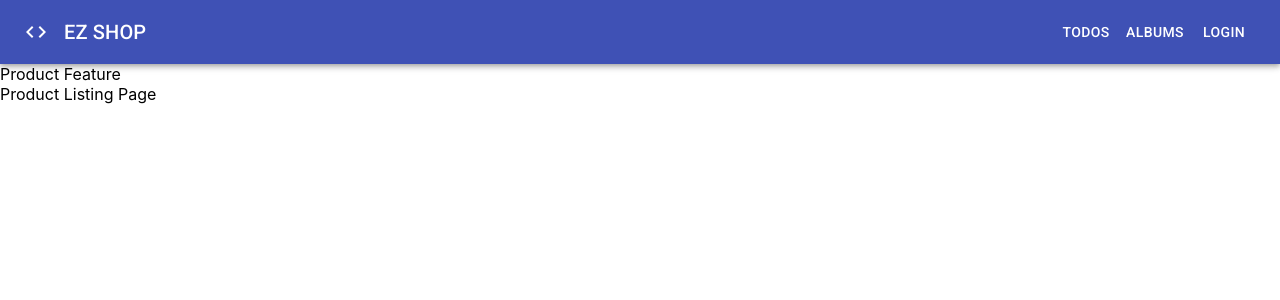
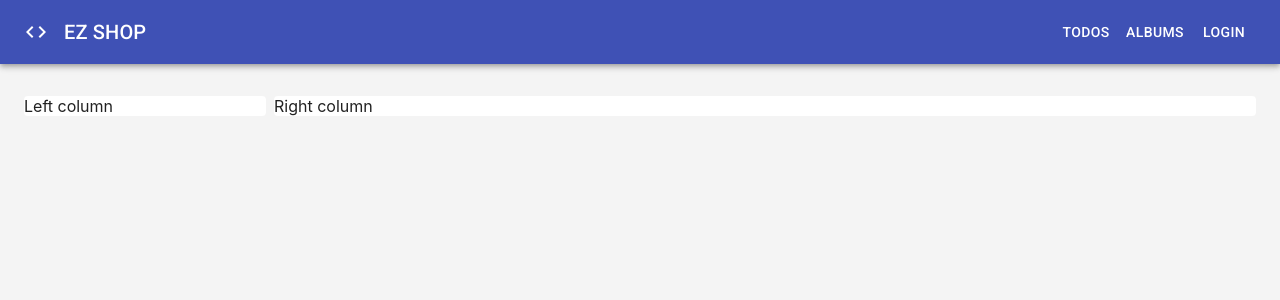
Before and after one commit to paulnguyen-mn/learn-reactjs, a React (Create React App) app: page /products in a window 1280 px wide. Shown: the top 300 px of the page. Built offline with nearby package versions, Linux system fonts and the light colour scheme; no server answers.

Commit message:
112 - Setup listing layout

```diff
--- a/src/features/Product/index.jsx
+++ b/src/features/Product/index.jsx
@@ -1,3 +1,4 @@
+import { Box } from '@material-ui/core';
 import React from 'react';
 import { Route, Switch, useRouteMatch } from 'react-router-dom';
 import ListPage from './pages/ListPage';
@@ -6,12 +7,11 @@ function ProductFeature(props) {
   const match = useRouteMatch();
 
   return (
-    <div>
-      Product Feature
+    <Box pt={4}>
       <Switch>
         <Route path={match.url} exact component={ListPage} />
       </Switch>
-    </div>
+    </Box>
   );
 }
 
--- a/src/features/Product/pages/ListPage.jsx
+++ b/src/features/Product/pages/ListPage.jsx
@@ -1,7 +1,36 @@
+import { Box, Container, Grid, makeStyles, Paper } from '@material-ui/core';
 import React from 'react';
 
+const useStyles = makeStyles((theme) => ({
+  root: {},
+
+  left: {
+    width: '250px',
+  },
+
+  right: {
+    flex: '1 1 auto',
+  },
+}));
+
 function ListPage(props) {
-  return <div>Product Listing Page</div>;
+  const classes = useStyles();
+
+  return (
+    <Box>
+      <Container>
+        <Grid container spacing={1}>
+          <Grid item className={classes.left}>
+            <Paper elevation={0}>Left column</Paper>
+          </Grid>
+
+          <Grid item className={classes.right}>
+            <Paper elevation={0}>Right column</Paper>
+          </Grid>
+        </Grid>
+      </Container>
+    </Box>
+  );
 }
 
 export default ListPage;
--- a/src/index.css
+++ b/src/index.css
@@ -1,13 +1,15 @@
+html {
+  background-color: rgb(244, 244, 244);
+}
+
 body {
   margin: 0;
-  font-family: -apple-system, BlinkMacSystemFont, 'Segoe UI', 'Roboto', 'Oxygen',
-    'Ubuntu', 'Cantarell', 'Fira Sans', 'Droid Sans', 'Helvetica Neue',
-    sans-serif;
+  font-family: -apple-system, BlinkMacSystemFont, 'Segoe UI', 'Roboto', 'Oxygen', 'Ubuntu', 'Cantarell', 'Fira Sans',
+    'Droid Sans', 'Helvetica Neue', sans-serif;
   -webkit-font-smoothing: antialiased;
   -moz-osx-font-smoothing: grayscale;
 }
 
 code {
-  font-family: source-code-pro, Menlo, Monaco, Consolas, 'Courier New',
-    monospace;
+  font-family: source-code-pro, Menlo, Monaco, Consolas, 'Courier New', monospace;
 }
```
